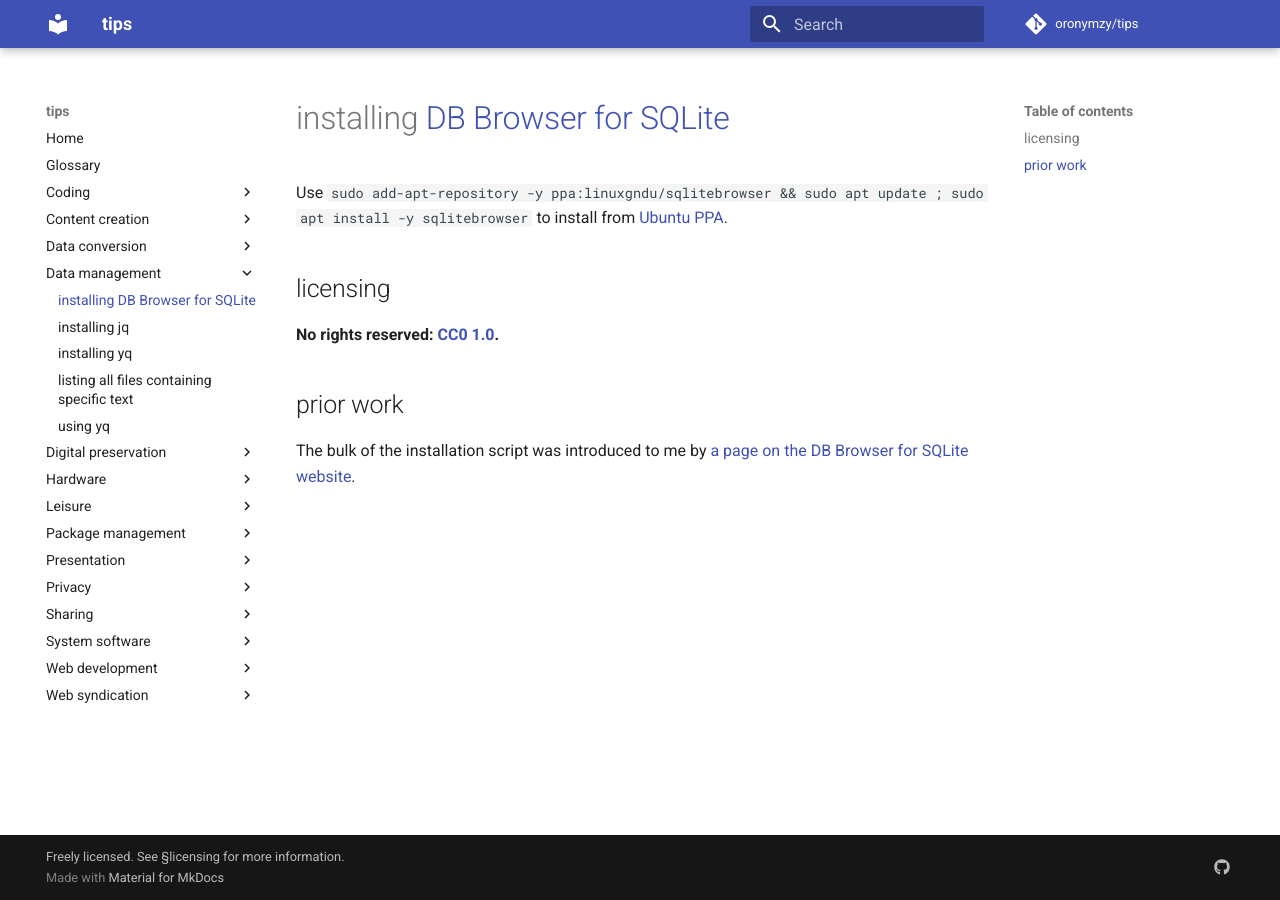
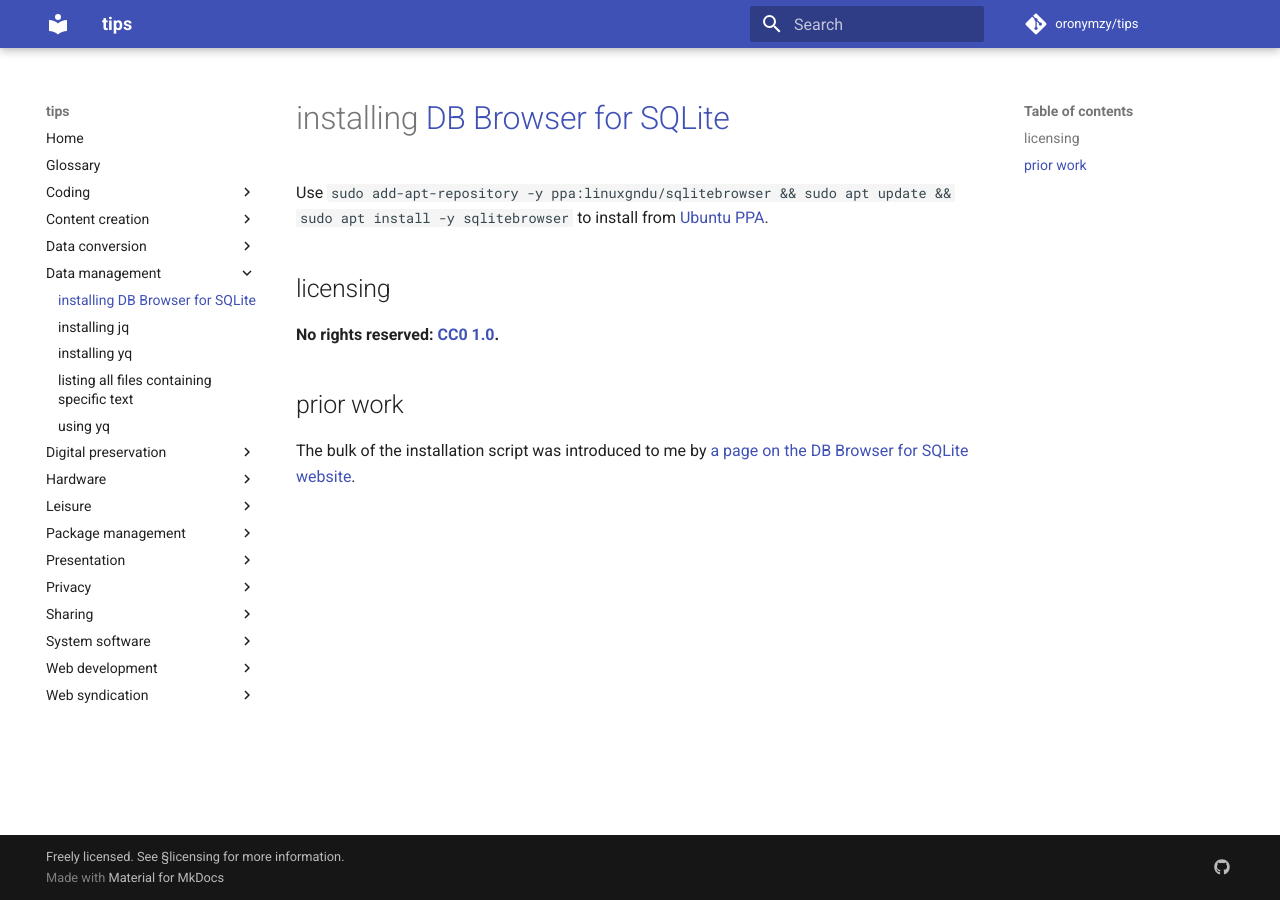
Before and after one commit to oronymzy/tips, an MkDocs documentation site: the page built from docs/inDBSQL.md, in a window 1280 px wide. Built offline with MkDocs 1.6.1 and Material for MkDocs 9.7.7, drawn with Linux system fonts in a browser that asks for light colours; comment, search, counter and statistics services are not loaded.

Commit message:
Change bash operator from semicolon to double ampersand

```diff
--- a/docs/inDBSQL.md
+++ b/docs/inDBSQL.md
@@ -1,5 +1,5 @@
 # installing [DB Browser for SQLite]
-Use `sudo add-apt-repository -y ppa:linuxgndu/sqlitebrowser && sudo apt update ; sudo apt install -y sqlitebrowser` to install from [Ubuntu PPA](https://en.wikipedia.org/wiki/Ubuntu_(operating_system)#Package_Archives).
+Use `sudo add-apt-repository -y ppa:linuxgndu/sqlitebrowser && sudo apt update && sudo apt install -y sqlitebrowser` to install from [Ubuntu PPA](https://en.wikipedia.org/wiki/Ubuntu_(operating_system)#Package_Archives).
 
 ## licensing
 **No rights reserved: [CC0 1.0](https://creativecommons.org/publicdomain/zero/1.0/).**
```
